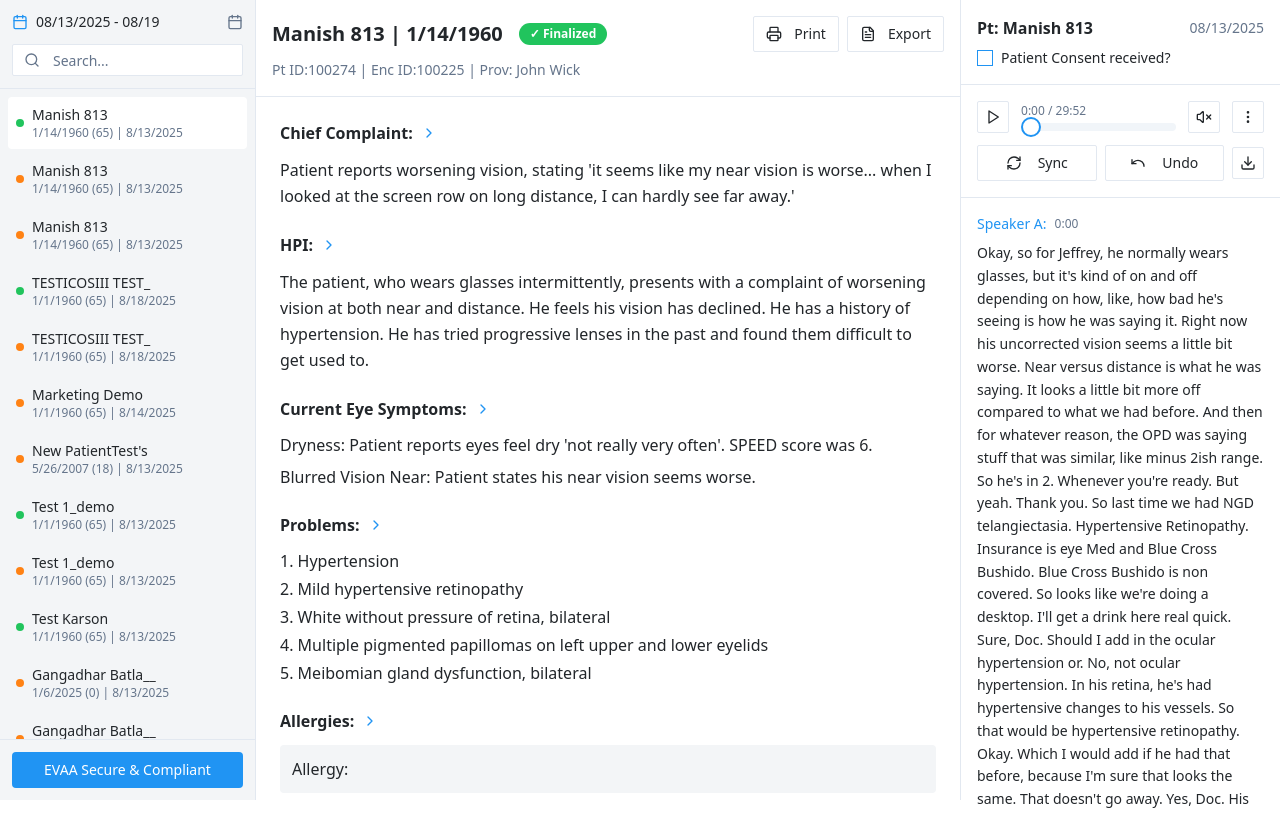
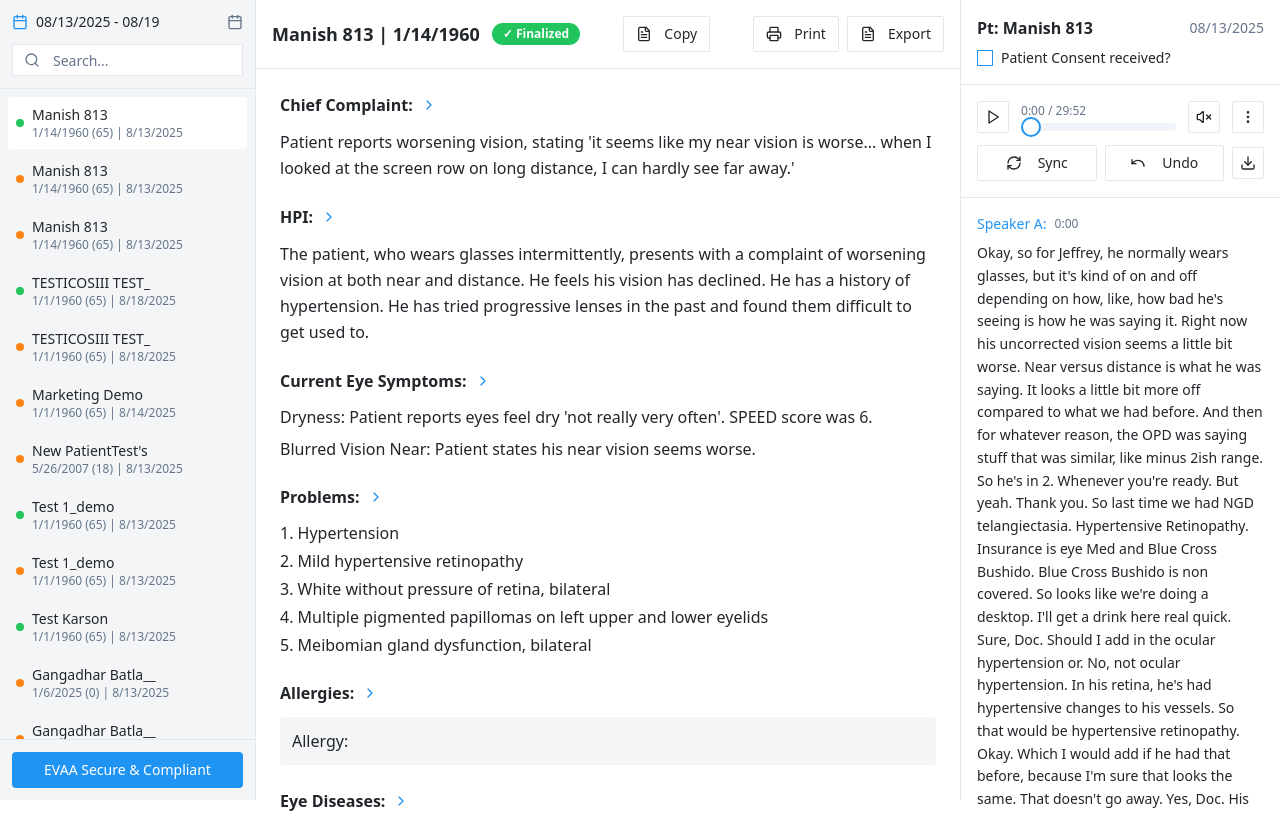
Before and after one commit to AbhijeetD4147/React_scribe, a React (Vite) app: page / in a window 1280 px wide. Shown: the top 813 px of the page. Built offline with nearby package versions, Linux system fonts and the light colour scheme.

Commit message:
Refactor header and add copy button
Make the header more concise and add a copy button to the center of the header.

```diff
--- a/src/components/MedicalRecordView.tsx
+++ b/src/components/MedicalRecordView.tsx
@@ -8,15 +8,21 @@ export function MedicalRecordView() {
     <div className="flex-1 bg-white">
       {/* Header */}
       <div className="border-b border-border p-4">
-        <div className="flex items-center justify-between mb-2">
-          <div className="flex items-center gap-4">
-            <h1 className="text-xl font-semibold text-medical-text-primary">
+        <div className="flex items-center justify-between">
+          <div className="flex items-center gap-3">
+            <h1 className="text-lg font-semibold text-medical-text-primary">
               Manish 813 | 1/14/1960
             </h1>
-            <Badge variant="secondary" className="bg-medical-green text-white">
+            <Badge variant="secondary" className="bg-medical-green text-white text-xs">
               ✓ Finalized
             </Badge>
           </div>
+
+          <Button variant="outline" size="sm" className="mx-4">
+            <FileTextIcon className="w-4 h-4 mr-1" />
+            Copy
+          </Button>
+
           <div className="flex items-center gap-2">
             <Button variant="outline" size="sm">
               <PrinterIcon className="w-4 h-4 mr-1" />
@@ -27,9 +33,6 @@ export function MedicalRecordView() {
               Export
             </Button>
           </div>
-        </div>
-        <div className="text-sm text-medical-text-secondary">
-          Pt ID:100274 | Enc ID:100225 | Prov: John Wick
         </div>
       </div>
 
```
